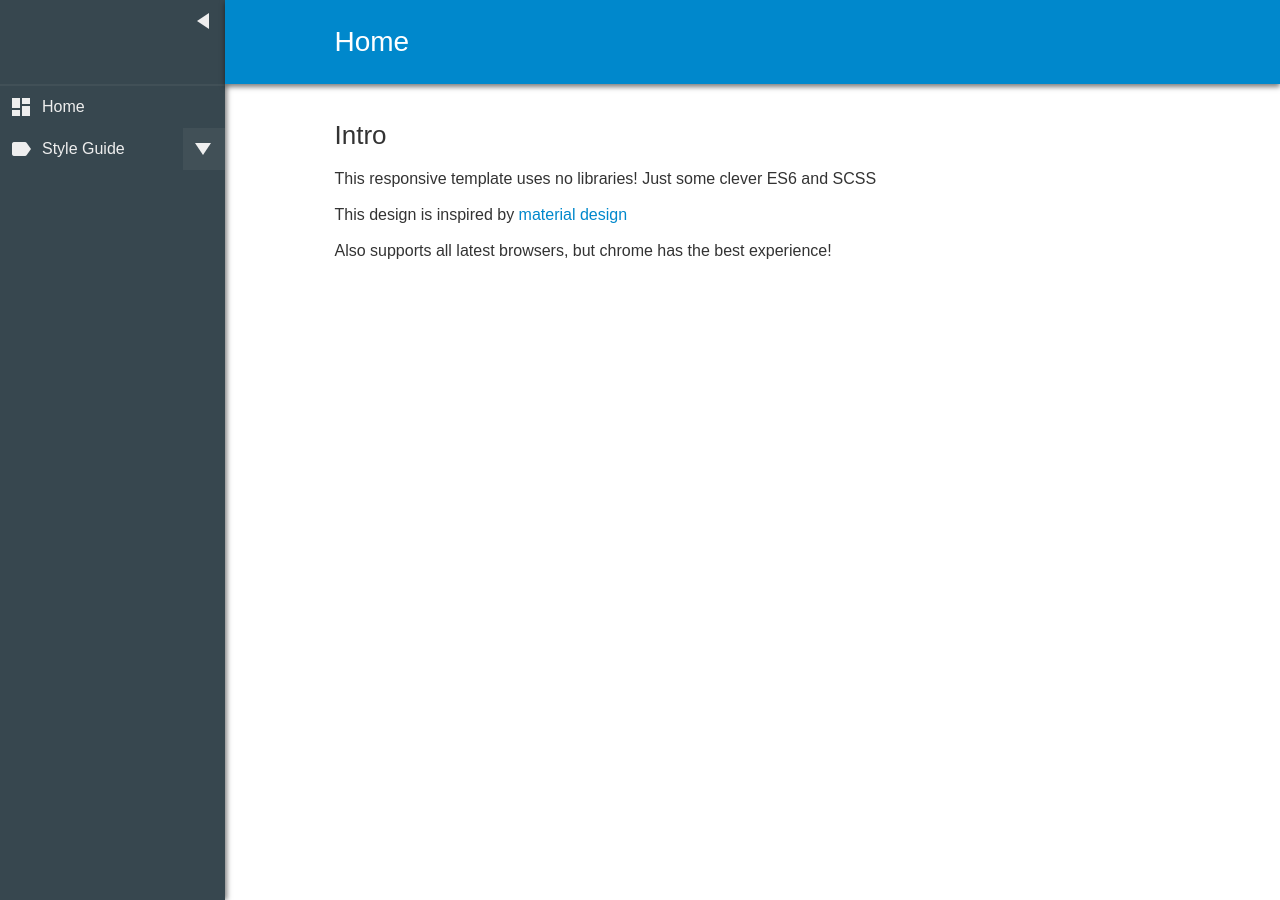
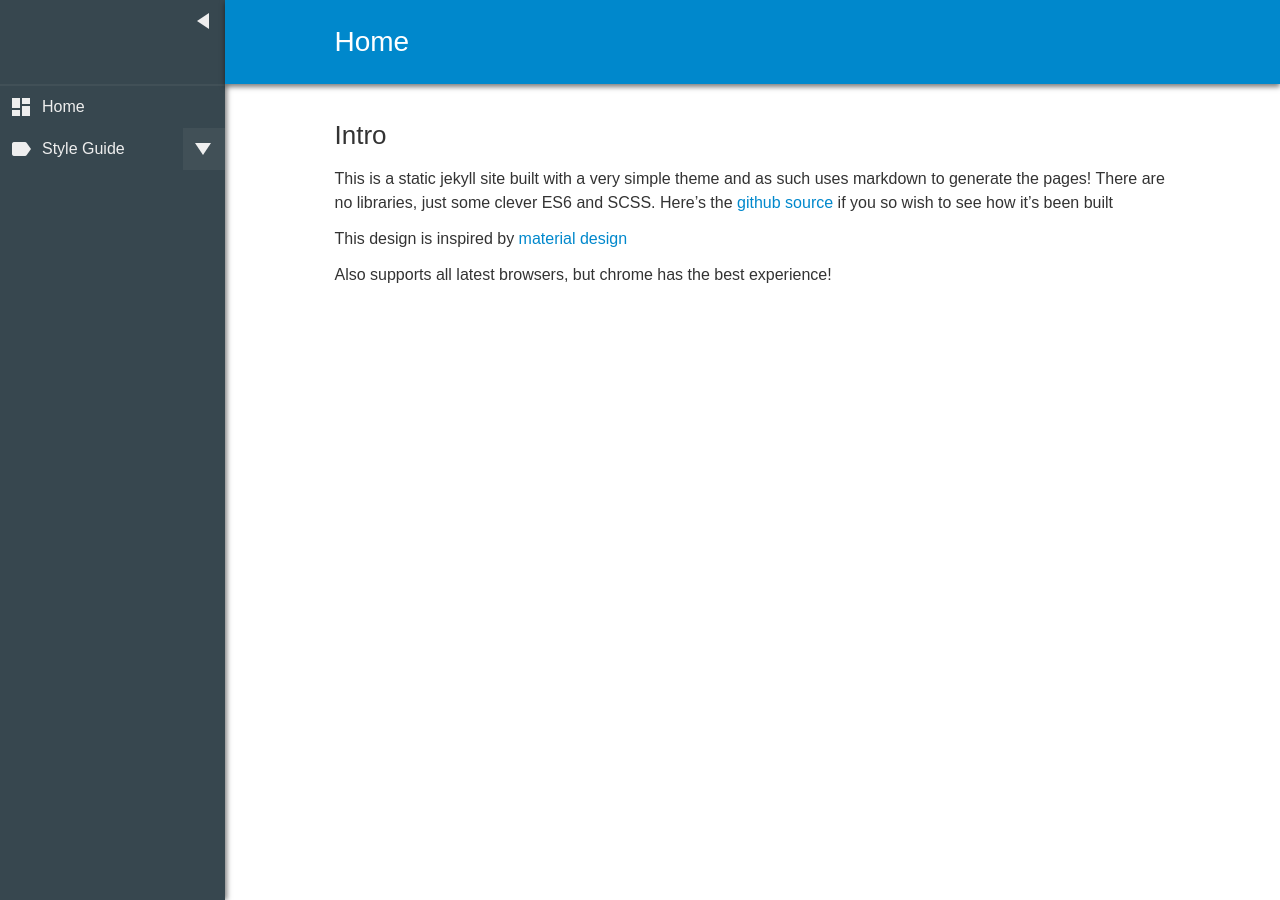
Before and after one commit to zeraphie/zeraphie.github.io, a Jekyll site: the page built from index.md, in a window 1280 px wide. Built offline with Jekyll 4.4.1, drawn with Linux system fonts in a browser that asks for light colours.

Commit message:
Update index.md

```diff
--- a/index.md
+++ b/index.md
@@ -4,7 +4,7 @@ title: Home
 
 ## Intro
 
-This responsive template uses no libraries! Just some clever ES6 and SCSS
+This is a static jekyll site built with a very simple theme and as such uses markdown to generate the pages! There are no libraries, just some clever ES6 and SCSS. Here's the [github source](https://github.com/lopeax/lopeax.github.io) if you so wish to see how it's been built
 
 This design is inspired by [material design](https://material.io/guidelines/)
 
```
